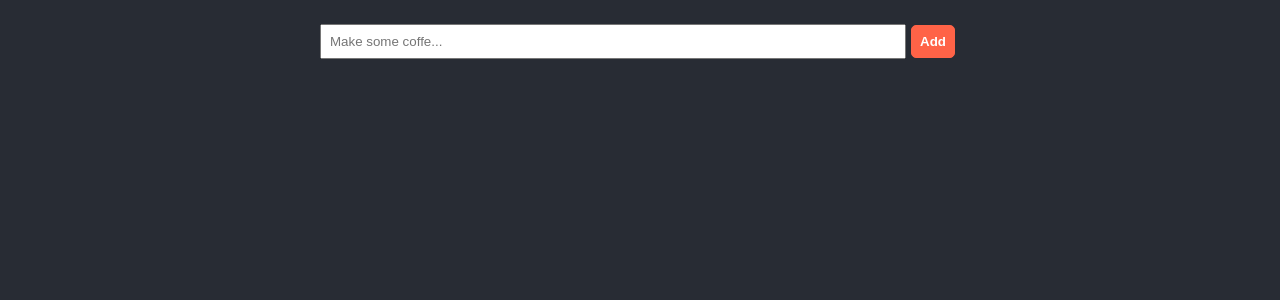
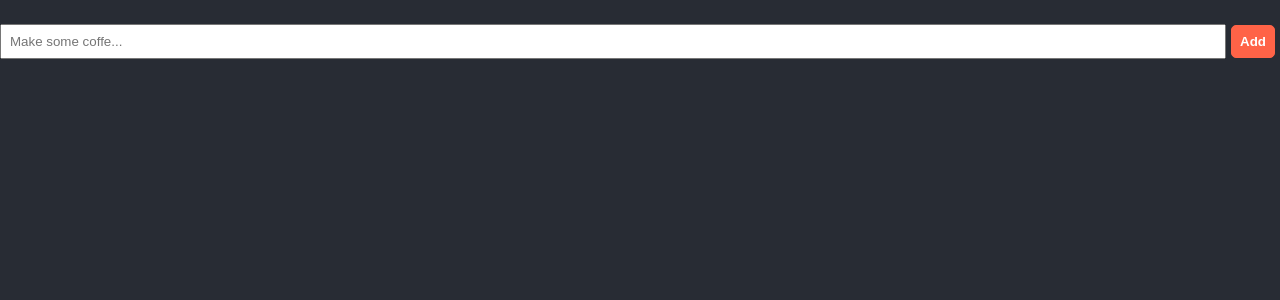
Before and after one commit to leandrosimoes/react-todo-list, a React (Create React App) app: page / in a window 1280 px wide. Shown: the top 300 px of the page. Built offline with nearby package versions, Linux system fonts and the light colour scheme.

Commit message:
change: css reuse improved

```diff
--- a/src/App.module.css
+++ b/src/App.module.css
@@ -7,3 +7,15 @@
   display: flex;
   flex-direction: column;
 }
+
+@media (min-width: 62rem) {
+  .app {
+    width: 80vw;
+  }
+}
+
+@media (min-width: 43rem) {
+  .app {
+    width: 100vw;
+  }
+}
```
